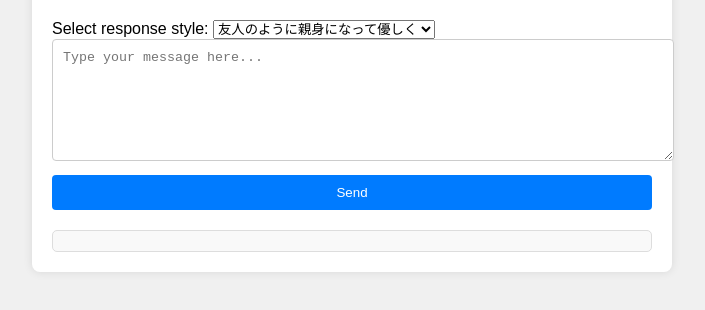
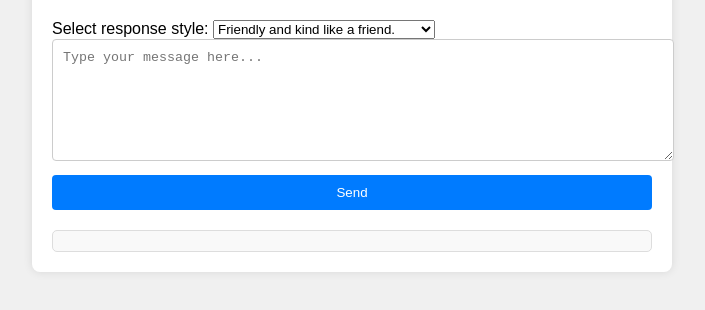
Before and after one commit to ymsthry/make_connection, a plain HTML site: page index.html in a window 1280 px wide. Shown: the part 304-614 px from the top of the page, without its empty margins (288-993 px from the left). Drawn offline with Linux system fonts and the light colour scheme.

Commit message:
Update index.html

```diff
--- a/index.html
+++ b/index.html
@@ -59,7 +59,7 @@
         <!-- スタイル選択の追加 -->
         <label for="style">Select response style:</label>
         <select id="style">
-            <option value="friend">友人のように親身になって優しく</option>
+            <option value="friend">Friendly and kind like a friend.</option>
             <option value="parent">将来を心配する親のように厳しく</option>
             <option value="teacher">先生のように中立的な立場で</option>
         </select>
```
